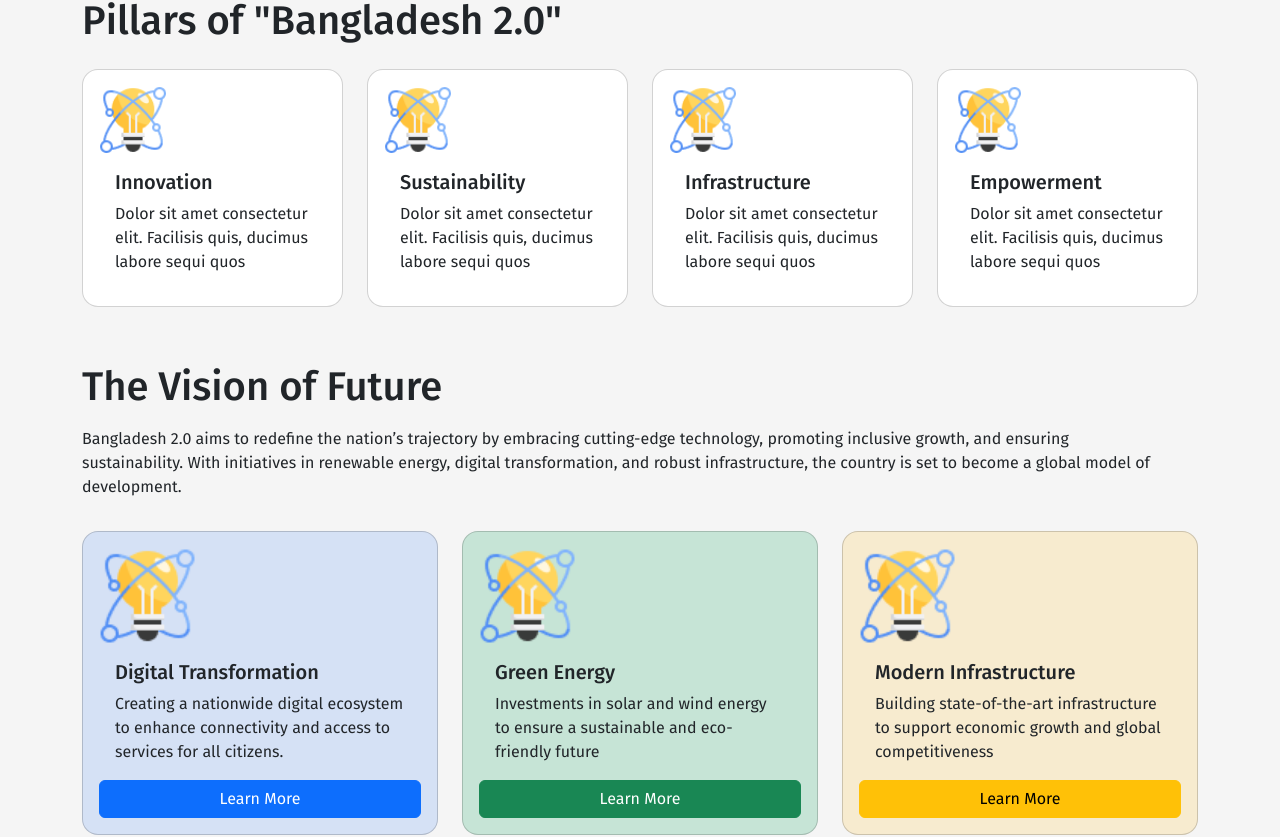
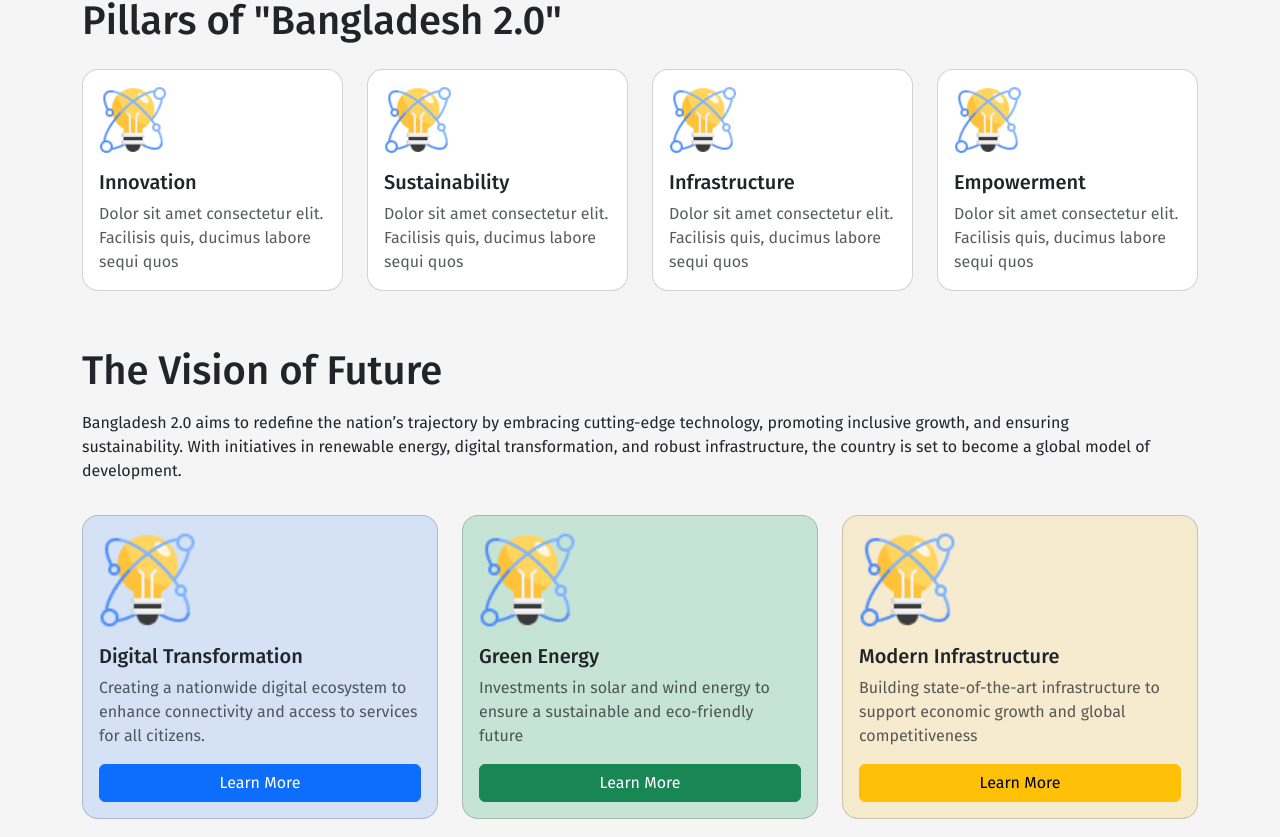
Before and after one commit to Korbanul/Bangladesh-2.0, a Next.js app: page / in a window 1280 px wide. Shown: the part 584-1421 px from the top of the page. Built offline with nearby package versions, Linux system fonts and the light colour scheme.

Commit message:
Fixed Card Alignment

```diff
--- a/Components/cards/VisionCard.js
+++ b/Components/cards/VisionCard.js
@@ -6,14 +6,14 @@ import "@/style/Cardsection.css"
 
 export default function visionCard({ visiondtails }) {
     let buttontype = visiondtails.buttontype
-    let bgcolor=visiondtails.cardcolor
+    let bgcolor = visiondtails.cardcolor
     return (
-        <Card className='p-3 cardstyle h-100' style={{backgroundColor:bgcolor}}>
+        <Card className='p-3 cardstyle h-100' style={{ backgroundColor: bgcolor }}>
             <Card.Img variant="top" src="./enegrylight.png" className="PillarsImg" />  {/* if mx-auto applied image will be in center*/}
-            <Card.Body>
-                <Card.Title>{visiondtails.title}</Card.Title>
-                <Card.Text>{visiondtails.description} </Card.Text>
-            </Card.Body>
+
+            <Card.Title className='mt-3 '>{visiondtails.title}</Card.Title>
+            <Card.Text className='text-muted'>{visiondtails.description} </Card.Text>
+
             <CustomButton variant={buttontype}>
                 Learn More
             </CustomButton>
--- a/Components/cards/pillarsCard.js
+++ b/Components/cards/pillarsCard.js
@@ -3,14 +3,20 @@ import Card from 'react-bootstrap/Card';
 import "@/style/Cardsection.css"
 
 function PillarsCard({ pillarsDtails }) {
-    let bgcolor=pillarsDtails.cardcolor
+    let bgcolor = pillarsDtails.cardcolor
     return (
-        <Card className='p-3 cardstyle' style={{backgroundColor:bgcolor}}>
-            <Card.Img variant="top" src="./enegrylight.png" className="PillarsImg"/>  {/* if mx-auto applied image will be in center*/}
-            <Card.Body>
-                <Card.Title>{pillarsDtails.title}</Card.Title>
-                <Card.Text>{pillarsDtails.description} </Card.Text>
-            </Card.Body>
+        <Card className='p-3 cardstyle' style={{ backgroundColor: bgcolor }}>
+            <Card.Img variant="top" src="./enegrylight.png" className="PillarsImg" />  {/* if mx-auto applied image will be in center*/}
+
+            {/* If i use card.Body then the alignment of the image and title, description mismatch */}
+
+            <Card.Title className='mt-3'>
+                {pillarsDtails.title}
+            </Card.Title>
+
+            <Card.Text className="text-muted">
+                {pillarsDtails.description}
+            </Card.Text>
         </Card>
     );
 }
```
